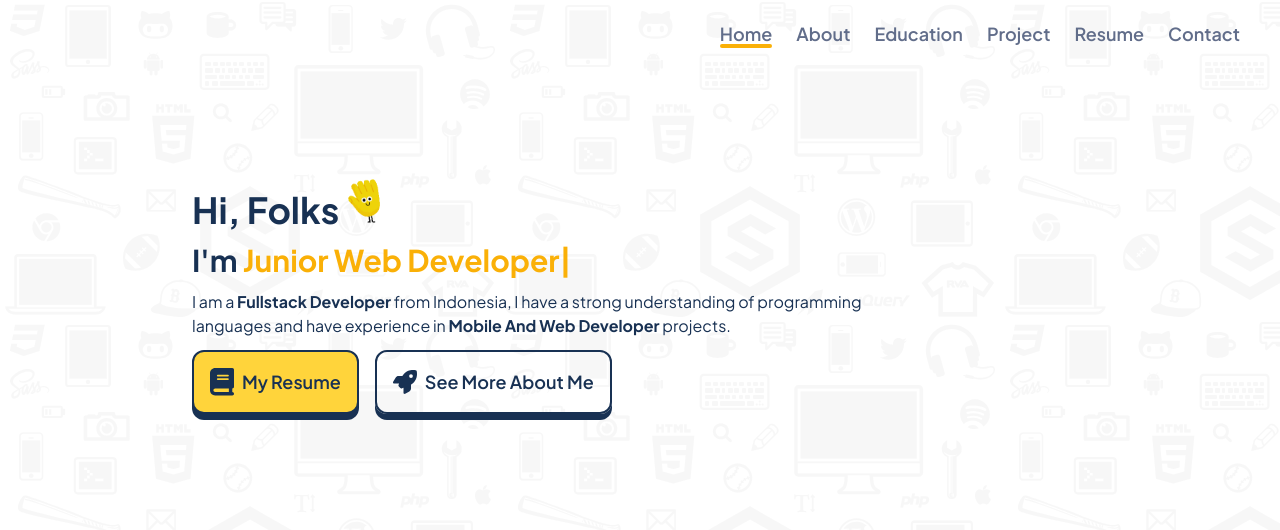
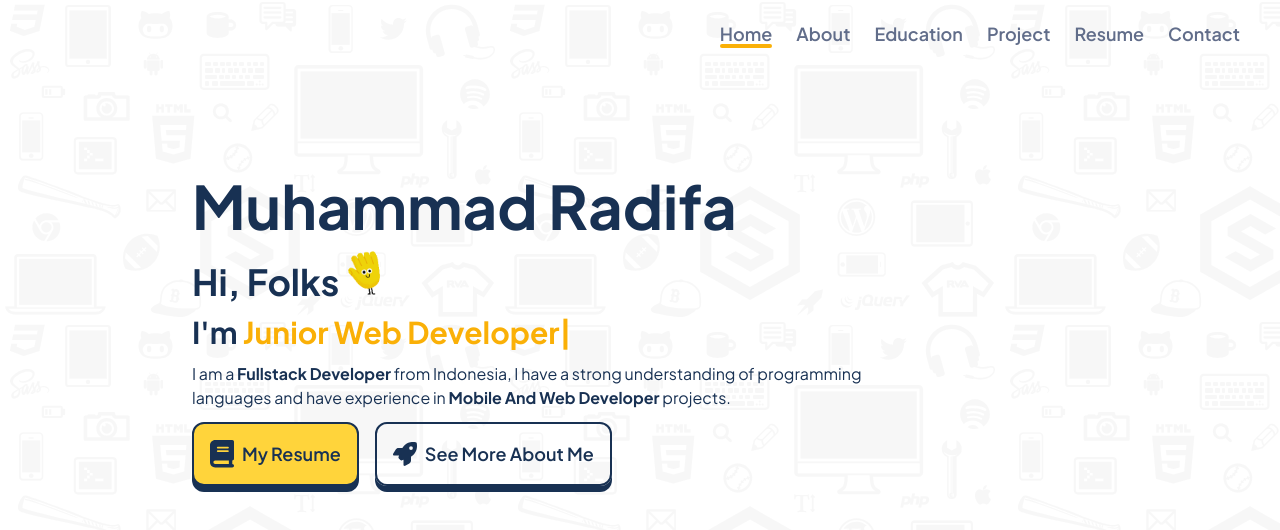
Before and after one commit to MuhammadRadifa/portfolio-v2, a Next.js app: page / in a window 1280 px wide. Shown: the top 530 px of the page. Built offline with nearby package versions, Linux system fonts and the light colour scheme.

Commit message:
add scramble text

```diff
--- a/src/app/page.tsx
+++ b/src/app/page.tsx
@@ -6,6 +6,7 @@ import Image from 'next/image'
 
 import { animatePageOut } from '@/utils/animation/animatePage'
 import { useRouter } from 'next/navigation'
+import ScrambleText from '@/components/common/ScrambleText'
 
 export default function Home() {
   const router = useRouter()
@@ -22,6 +23,7 @@ export default function Home() {
       className="flex flex-col items-center gap-3 text-black-primary xl:ml-40 xl:mt-16 xl:items-start 2xl:mt-24"
     >
       <h1 id="scramble" className="text-3xl font-bold md:text-6xl"></h1>
+      <ScrambleText>Muhammad Radifa</ScrambleText>
       <h2 className="text-xl font-bold md:text-4xl">
         Hi, Folks{' '}
         <span className="hidden w-12 md:inline-block">
--- /dev/null
+++ b/src/components/common/ScrambleText.tsx
@@ -0,0 +1,74 @@
+import React, { useRef, useState, useEffect } from 'react'
+import { motion } from 'framer-motion'
+
+const CYCLES_PER_LETTER = 3
+const SHUFFLE_TIME = 75
+const CHARS =
+  'abcdefghijklmnopqrstuvwxyzABCDEFGHIJKLMNOPQRSTUVWXYZ1234567890!@#$%^&*()_+-=[]{}|;:,.<>?/\\'
+
+type Props = {
+  children: string
+}
+
+const ScrambleText: React.FC<Props> = ({ children }) => {
+  const intervalRef = useRef<NodeJS.Timeout | null>(null)
+  const TARGET_TEXT = children
+
+  const [text, setText] = useState(TARGET_TEXT)
+
+  useEffect(() => {
+    scramble()
+    return () => {
+      stopScramble()
+    }
+  }, []) // Empty dependency array ensures useEffect runs only once on component mount
+
+  const scramble = () => {
+    let pos = 0
+
+    intervalRef.current = setInterval(() => {
+      const scrambled = TARGET_TEXT.split('')
+        .map((char, index) => {
+          if (pos / CYCLES_PER_LETTER > index) {
+            return char
+          }
+
+          const randomCharIndex = Math.floor(Math.random() * CHARS.length)
+          const randomChar = CHARS[randomCharIndex]
+
+          return randomChar
+        })
+        .join('')
+
+      setText(scrambled)
+      pos++
+
+      if (pos >= TARGET_TEXT.length * CYCLES_PER_LETTER) {
+        stopScramble()
+      }
+    }, SHUFFLE_TIME)
+  }
+
+  const stopScramble = () => {
+    clearInterval(intervalRef.current as NodeJS.Timeout)
+    setText(TARGET_TEXT)
+  }
+
+  return (
+    <motion.h1
+      whileHover={{
+        scale: 1.025,
+      }}
+      whileTap={{
+        scale: 0.975,
+      }}
+      onMouseEnter={scramble}
+      onMouseLeave={stopScramble}
+      className="cursor-pointer text-3xl font-bold md:text-6xl"
+    >
+      {text}
+    </motion.h1>
+  )
+}
+
+export default ScrambleText
```
